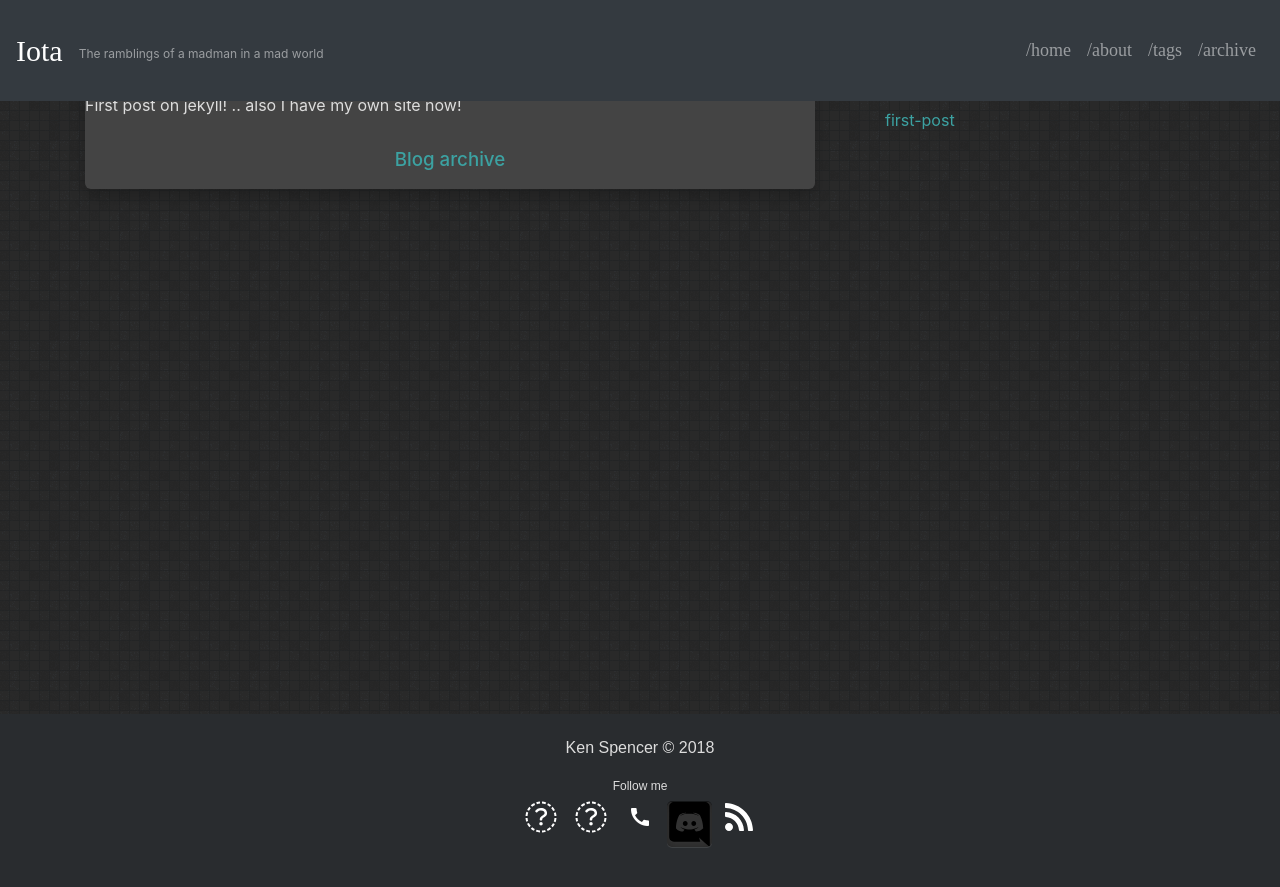
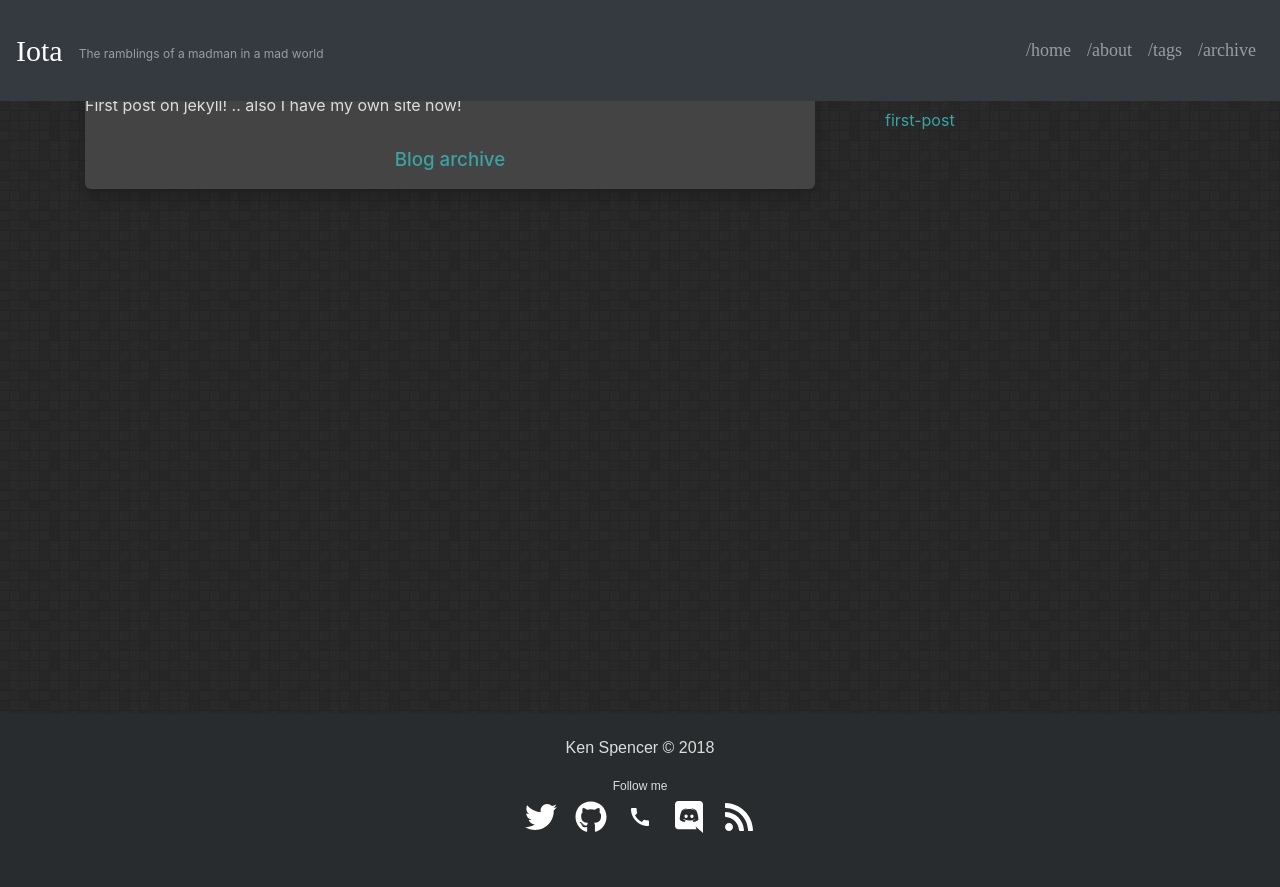
Before and after one commit to IotaSpencer/iotaspencer.me, a Jekyll site: the page built from index.html, in a window 1280 px wide. Shown: the top 887 px of the page. Built offline with Jekyll 4.4.1, drawn with Linux system fonts in a browser that asks for light colours; nearby versions of some CDN libraries.

Commit message:
change icons to new versions

```diff
--- a/_includes/social.html
+++ b/_includes/social.html
@@ -5,13 +5,13 @@
   {% if site.social.twitter %}
   <li>
     <a title="@{{ site.social.twitter}} on Twitter" href="https://twitter.com/{{site.social.twitter}}" target="_blank">
-      <i class="fa fa-twitter fa-2x"></i>
+      <i class="fab fa-twitter fa-2x"></i>
     </a>
   </li>
   {% endif %} {% if site.social.github %}
   <li>
     <a title="{{ site.social.github }} on Github" href="https://github.com/{{ site.social.github }}" target="_blank">
-      <i class="fa fa-github fa-2x"></i>
+      <i class="fab fa-github fa-2x"></i>
     </a>
   </li>
   {% endif %} {% if site.social.tel %}
@@ -22,26 +22,9 @@
   </li>
   {% endif %} {% if site.social.discord %}
   <li>
-    <a title="Talk to {{site.name}} on Discord" href="#" data-toggle="modal" data-target="#myModal">
-      <img src="{{ '/assets/images/discord.svg' | relative_url }}" height="45px" width="45px" />
+    <a title="Talk to {{site.name}} on Discord" href="#">
+      <i class="fab fa-discord fa-2x"></i>
     </a>
-
-    <!-- Modal -->
-    <div id="myModal" class="modal fade" role="dialog">
-      <div class="modal-dialog">
-
-        <!-- Modal content-->
-        <div class="modal-content">
-          <div class="modal-body primary">
-            <p>My Discord Tag is <pre><code>Iota#1651</code></pre></p>
-          </div>
-          <div class="modal-footer">
-            <button type="button" class="btn btn-default" data-dismiss="modal">Close</button>
-          </div>
-        </div>
-
-      </div>
-    </div>
   </li>
   {% endif %}
   <!--
```
